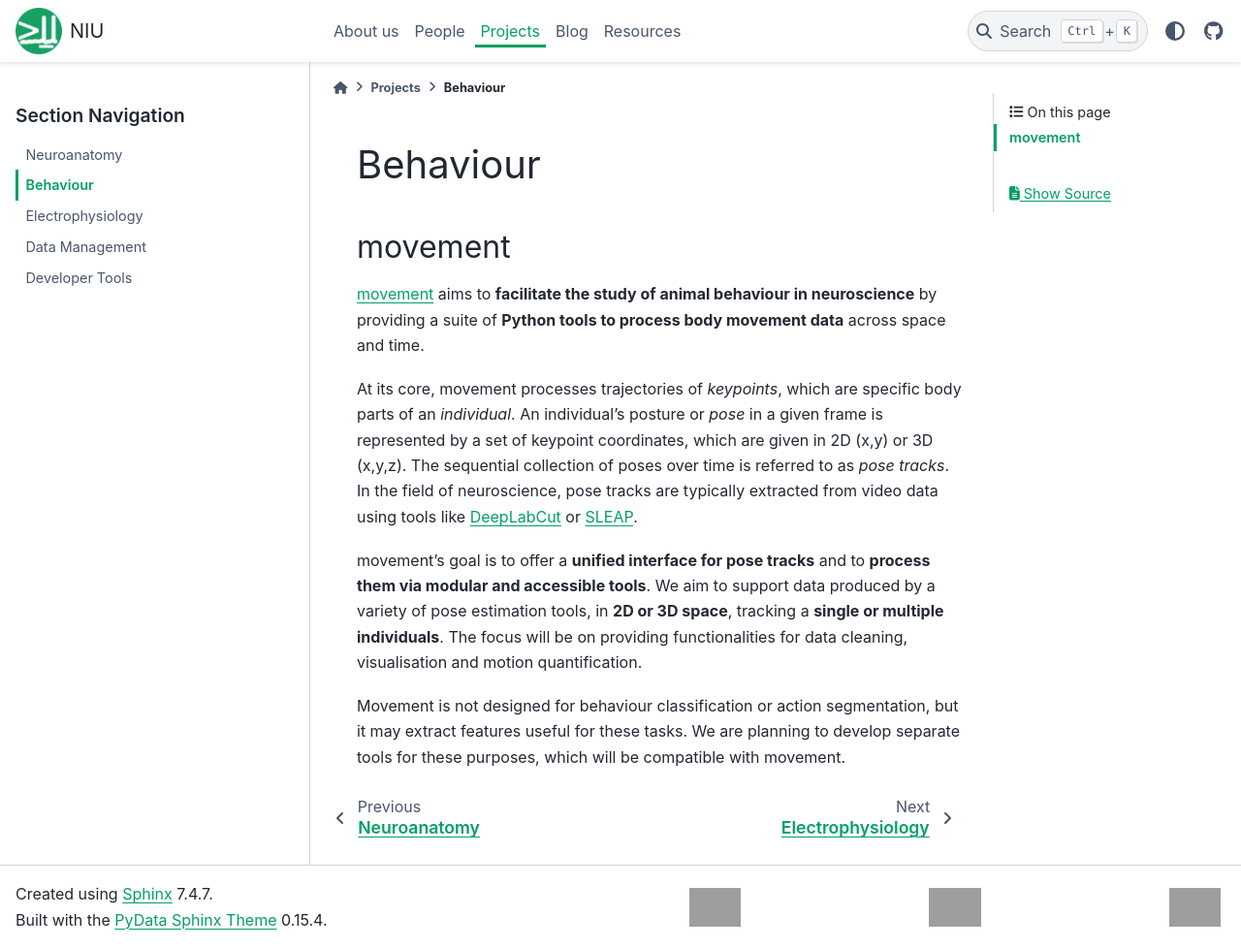
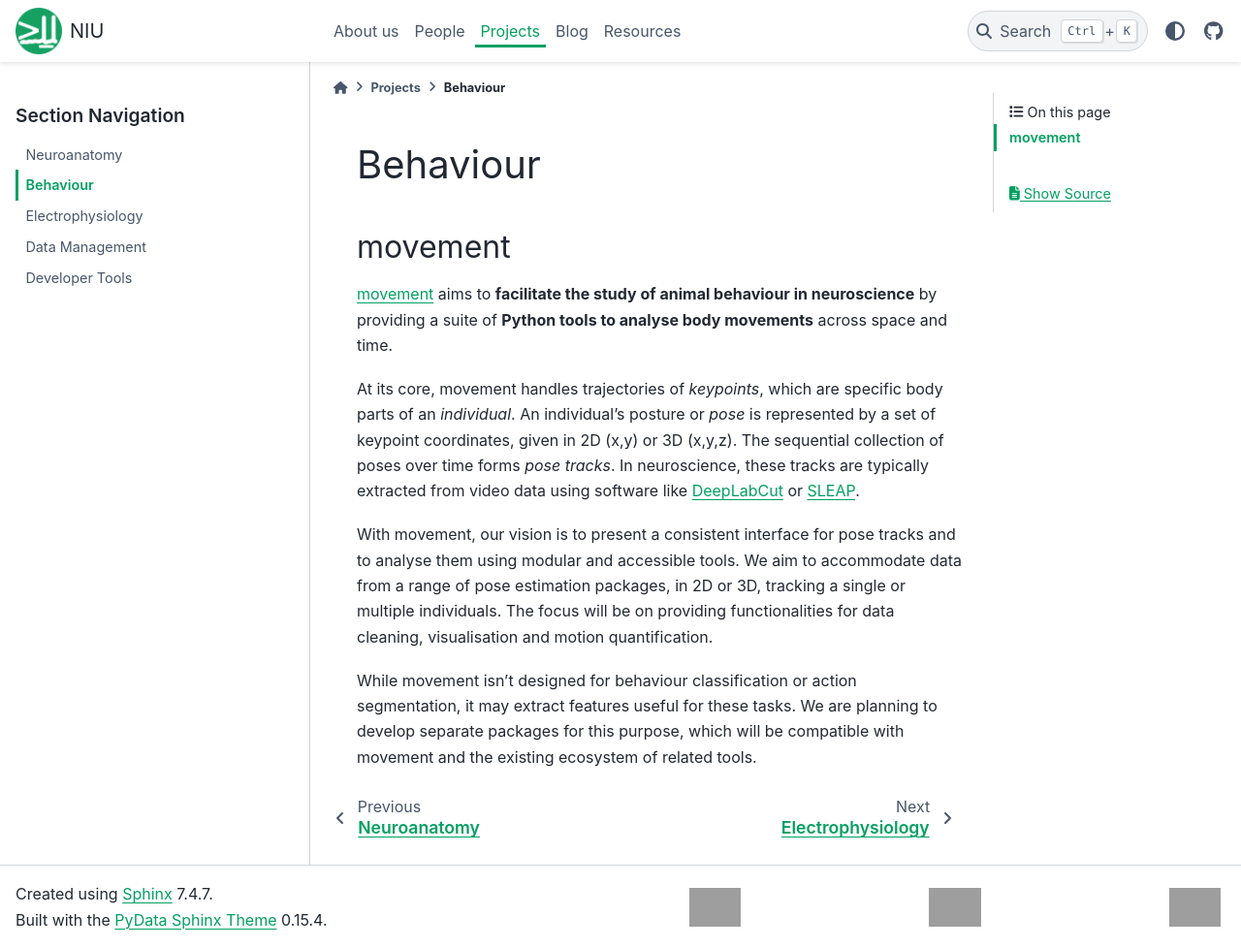
Before and after one commit to neuroinformatics-unit/neuroinformatics-unit.github.io, a Sphinx documentation site: the page built from docs/source/projects/behaviour.md, in a window 1280 px wide and 978 px high, cut to the strip 0-978 px from the top of the window. Shown: the whole strip at 97% size. Built offline with Sphinx 7.4.7 and the PyData theme 0.15.4, drawn with Linux system fonts in a browser that asks for light colours; grey boxes are pictures that could not be loaded.

Commit message:
edited movement text

```diff
--- a/docs/source/projects/behaviour.md
+++ b/docs/source/projects/behaviour.md
@@ -1,10 +1,10 @@
 # Behaviour
 
 ## movement
-[movement](https://movement.neuroinformatics.dev/) aims to **facilitate the study of animal behaviour in neuroscience** by providing a suite of **Python tools to process body movement data** across space and time.
+[movement](https://movement.neuroinformatics.dev/) aims to **facilitate the study of animal behaviour in neuroscience** by providing a suite of **Python tools to analyse body movements** across space and time.
 
-At its core, movement processes trajectories of *keypoints*, which are specific body parts of an *individual*. An individual's posture or *pose* in a given frame is represented by a set of keypoint coordinates, which are given in 2D (x,y) or 3D (x,y,z). The sequential collection of poses over time is referred to as *pose tracks*. In the field of neuroscience, pose tracks are typically extracted from video data using tools like [DeepLabCut](http://www.mackenziemathislab.org/deeplabcut) or [SLEAP](https://sleap.ai/).
+At its core, movement handles trajectories of *keypoints*, which are specific body parts of an *individual*. An individual's posture or *pose* is represented by a set of keypoint coordinates, given in 2D (x,y) or 3D (x,y,z). The sequential collection of poses over time forms *pose tracks*. In neuroscience, these tracks are typically extracted from video data using software like [DeepLabCut](http://www.mackenziemathislab.org/deeplabcut) or [SLEAP](https://sleap.ai/).
 
-movement's goal is to offer a **unified interface for pose tracks** and to **process them via modular and accessible tools**. We aim to support data produced by a variety of pose estimation tools, in **2D or 3D space**, tracking a **single or multiple individuals**. The focus will be on providing functionalities for data cleaning, visualisation and motion quantification.
+With movement, our vision is to present a consistent interface for pose tracks and to analyse them using modular and accessible tools. We aim to accommodate data from a range of pose estimation packages, in 2D or 3D, tracking a single or multiple individuals. The focus will be on providing functionalities for data cleaning, visualisation and motion quantification.
 
-Movement is not designed for behaviour classification or action segmentation, but it may extract features useful for these tasks. We are planning to develop separate tools for these purposes, which will be compatible with movement.
+While movement isn't designed for behaviour classification or action segmentation, it may extract features useful for these tasks. We are planning to develop separate packages for this purpose, which will be compatible with movement and the existing ecosystem of related tools.
```
